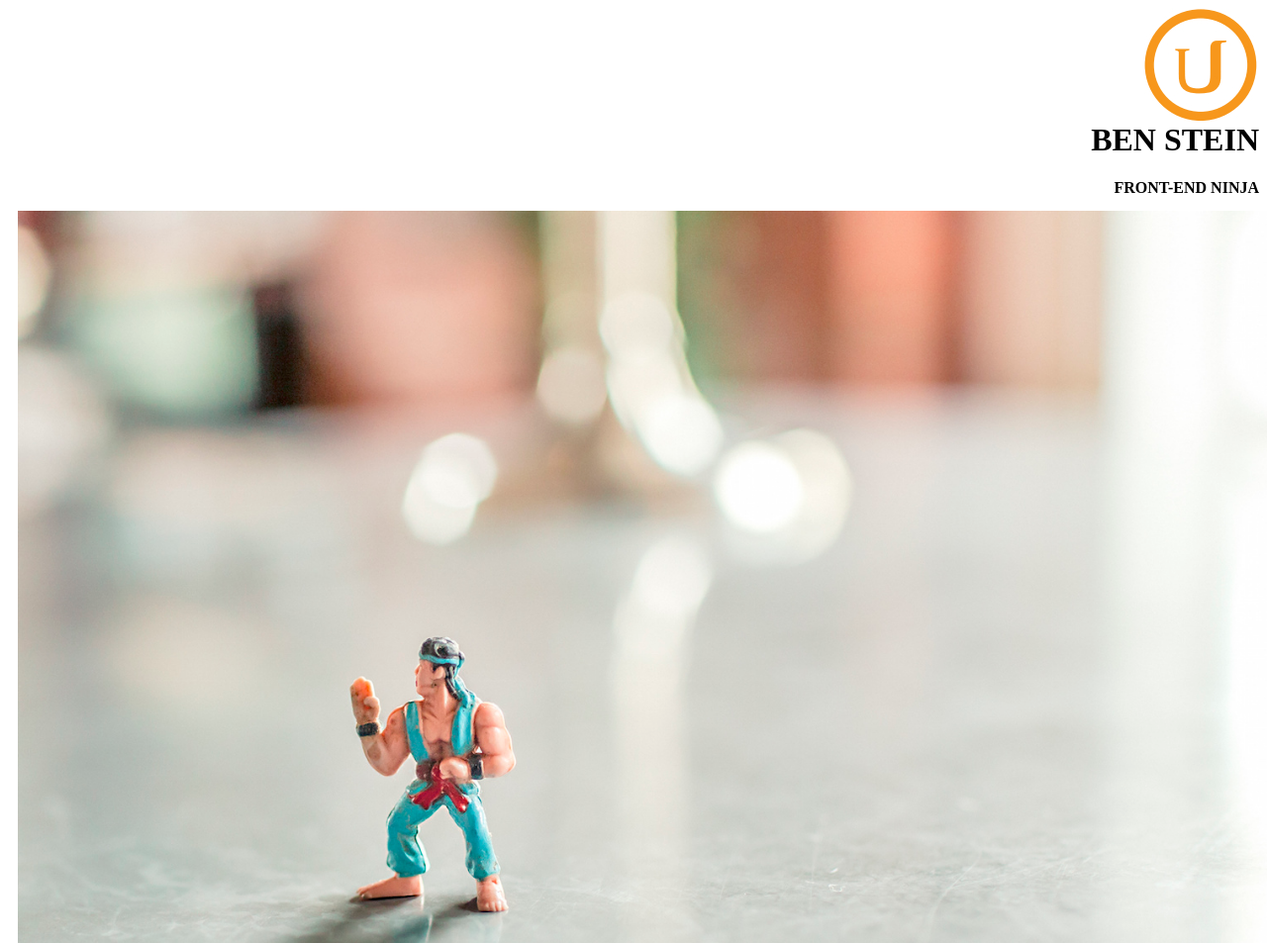
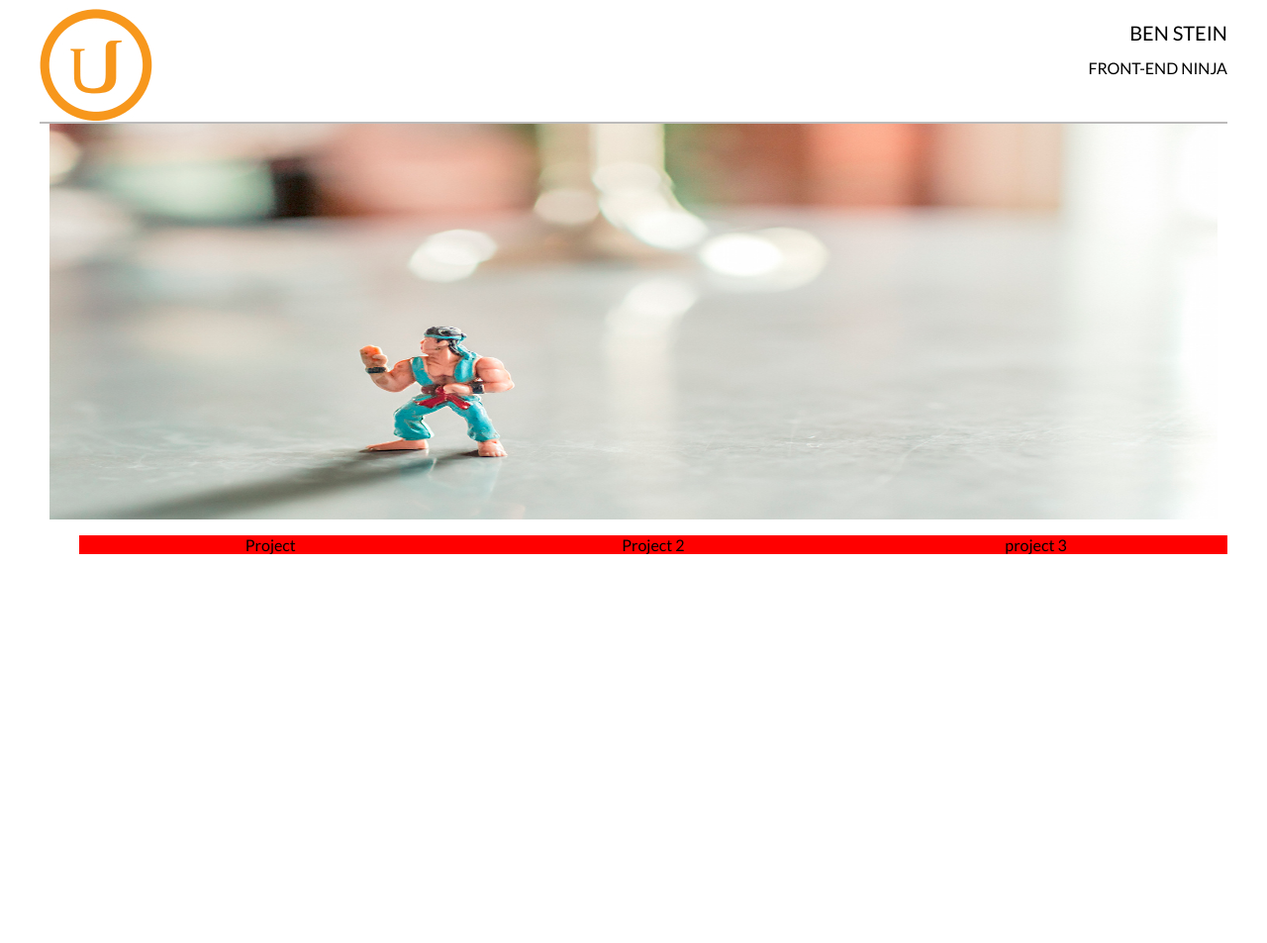
Before and after one commit to bpstein/single_page_portfolio, a plain HTML site: page index.html in a window 1280 px wide. Shown: the top 953 px of the page at 99% size. After the commit the page ends 800 px from the top, so only its background shows below. Drawn offline with nearby package versions, Linux system fonts and the light colour scheme.

Commit message:
Established basic flexbox grid scaffold and layout

```diff
--- a/css/style.css
+++ b/css/style.css
@@ -1,19 +1,108 @@
+/***Import Lato font from Google Fonts***/
+@import url(https://fonts.googleapis.com/css?family=Lato);
+
+* {
+	font-family: 'Lato', 'Arial', sans-serif;
+	font-weight: 300;
+	    -webkit-box-sizing: border-box;
+    -moz-box-sizing: border-box;
+    -ms-box-sizing: border-box;
+    box-sizing: border-box;
+}
+
 header {
 	text-transform: uppercase;
-	float: right;
 	text-align: right;
+	border-bottom: 2px solid #bcbbbb;
+}
+
+header h1 {
+	text-align: right;
+	font-size: 20px;
+	font-family: 'Lato', 'Arial', sans-serif;
+	font-weight: 300;
 }
 
 header h2 {
+	text-align: right;
 	font-size: 16px;
 }
 
 .logo {
-	float: right;
+	float: left;
 }
 
 .hero img {
 	padding-left: 10px; padding-right: 10px;
-	width: 100%;
-	height: 50%;
+	left: 15px; right: 20px;
+	height: 400px;
+	width: 1200px;
 }
+
+/*****FLEXBOX GRID SYSTEM*****/
+
+.grid {
+    margin: 0 auto;
+    max-width: 1200px;
+    width: 100%;
+}
+
+.row {
+    width: 100%;
+    display: flex;
+}
+
+.col-1 {
+    width: 8.33%;
+}
+
+.col-2 {
+    width: 16.66%;
+}
+
+.col-3 {
+    width: 25%;
+}
+
+.col-4 {
+    width: 33.33%;
+}
+
+.col-5 {
+    width: 41.66%;
+}
+
+.col-6 {
+    width: 50%;
+}
+
+.col-7 {
+    width: 58.33%;
+}
+
+.col-8 {
+    width: 66.66%;
+}
+
+.col-9 {
+    width: 75%;
+}
+
+.col-10 {
+    width: 83.33%;
+}
+
+.col-11 {
+    width: 91.66%;
+}
+
+.col-12 {
+    width: 100%;
+}
+
+.projects ul li {
+	background-color: red;
+	float: left;
+	list-style: none;
+	text-align: center;
+}
--- a/index.html
+++ b/index.html
@@ -15,21 +15,32 @@
 
 	<title>Ben Stein - Portfolio</title>
 </head>
+<body>
 
-<body>
-	<div class="container">
-		<header class="col-md-12">
-			<img src="images/logo.jpg" alt="logo" class="logo">
-			<h1>Ben Stein</h1>
-			<h2>Front-end Ninja</h2>
+	<div class="grid">
+
+		<header class="row">
+			<div class="col-3">
+				<img src="images/logo.jpg" alt="logo" class="logo">
+			</div>
+			<div class="col-9">
+				<h1>Ben Stein</h1>
+				<h2>Front-end Ninja</h2>
+			</div>
 		</header>
-		<section class="row hero col-md-12">
+
+		<section class="row col-12 hero">
 			<img src="images/hero.jpg" alt="hero image">
 		</section>
 
+		<section class="row projects">
+			<ul class="col-12">
+				<li class="col-4">Project</li>
+				<li class="col-4">Project 2</li>
+				<li class="col-4"> project 3</li>
+			</ul>
 
-
-
+		</section>
 
 	</div>
 
```
